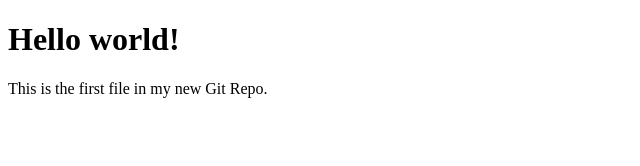
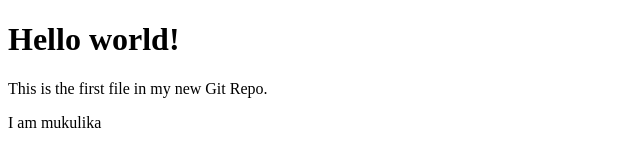
Before and after one commit to mpanda2022/hello_world, a plain HTML site: page index.html in a window 1280 px wide. Shown: the whole page, without its empty margins (0-640 px from the left). Drawn offline with Linux system fonts and the light colour scheme.

Commit message:
i added new para

```diff
--- a/index.html
+++ b/index.html
@@ -7,6 +7,7 @@
 
 <h1>Hello world!</h1>
 <p>This is the first file in my new Git Repo.</p>
+<p> I am mukulika </p>
 
 </body>
 </html>
```
